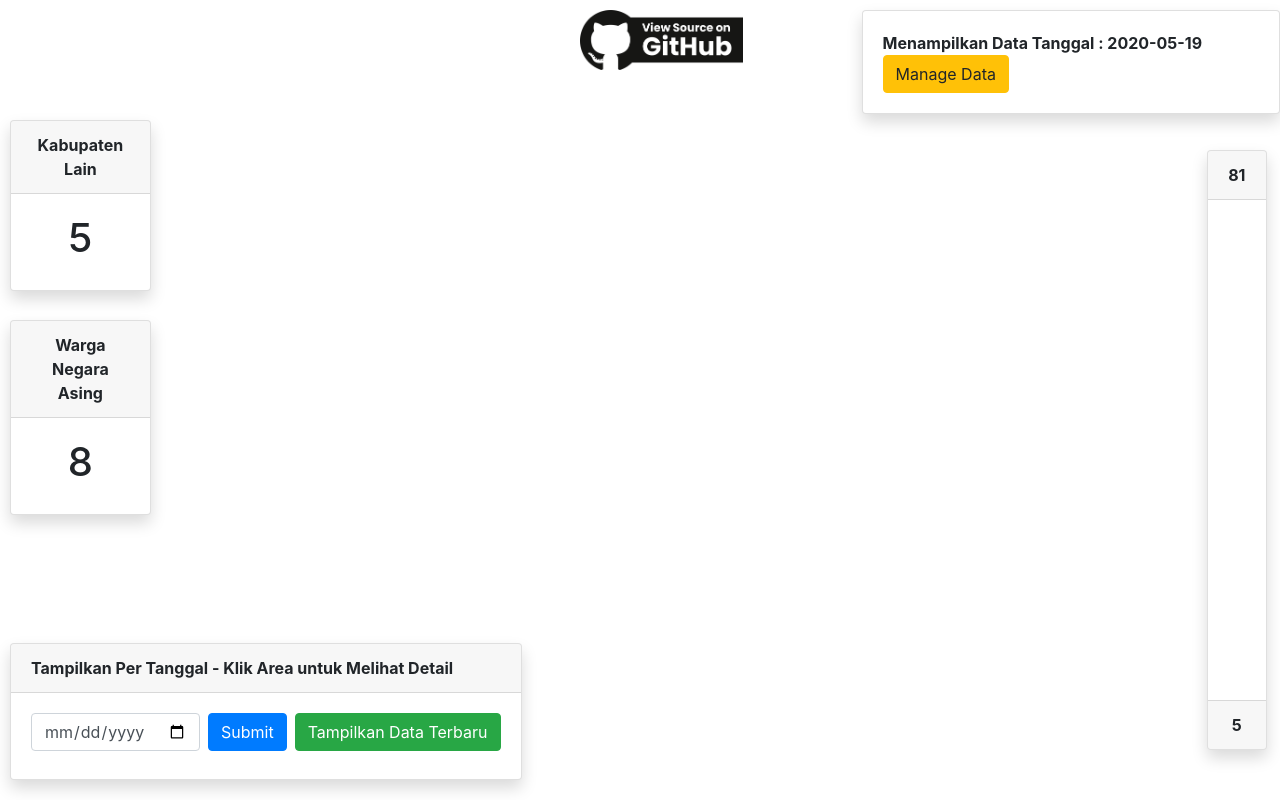
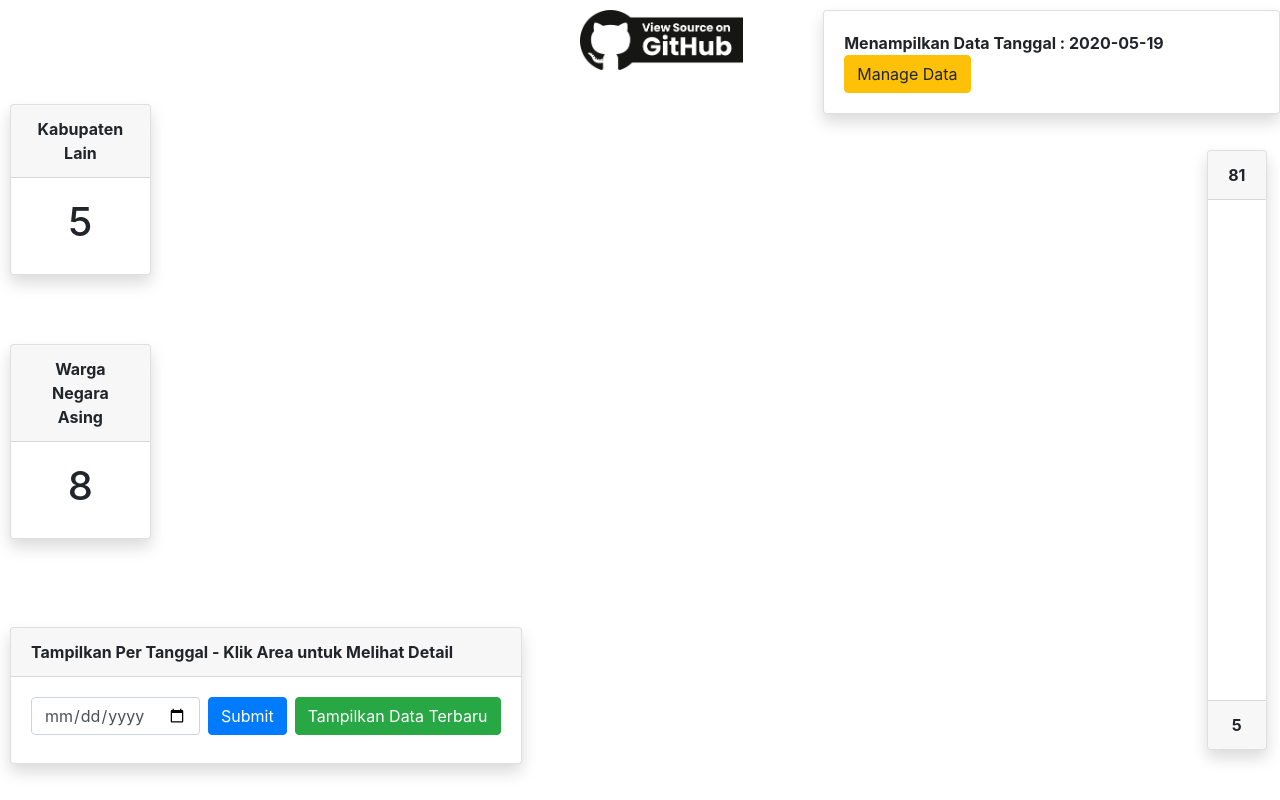
Before and after one commit to padp721/sig-1705551054, a PHP site: page /positif-covid.php in a window 1280 px wide. Run offline with PHP 8.4, Linux system fonts and the light colour scheme; data comes from the database, SQL or seed files in the repository; data that the repository does not hold is empty; some libraries are stand-ins or nearby versions.

Commit message:
Minor Fix

```diff
--- a/positif-covid.php
+++ b/positif-covid.php
@@ -38,7 +38,7 @@
     <script src="rainbowvis.js"></script>
     <script src="leaflet-omnivore.min.js"></script>
 <script>
-    var mymap = L.map('mapid').setView([-8.4, 115], 10);
+    var mymap = L.map('mapid').setView([-8.4, 115], 9);
     L.tileLayer('https://api.mapbox.com/styles/v1/{id}/tiles/{z}/{x}/{y}?access_token={accessToken}', {
         attribution: 'Map data &copy; <a href="https://www.openstreetmap.org/">OpenStreetMap</a> contributors, <a href="https://creativecommons.org/licenses/by-sa/2.0/">CC-BY-SA</a>, Imagery © <a href="https://www.mapbox.com/">Mapbox</a> | I Putu Angga Darma Putra - 1705551054',
         maxZoom: 25,
@@ -191,7 +191,7 @@
 <a href="https://github.com/randomize721/sig-1705551054" class="view-on-github" style="position: fixed;top: 10px;left: calc(50% - 60px);z-index: 9999;" target="_blank"> <img alt="View on Github" src="5847f98fcef1014c0b5e48c0.png" title="View on Github"
 		  width="163"> </a>
 
-<div class="shadow card" style="position: fixed;top: 10px;left: calc(72% - 60px);z-index: 9999;">
+<div class="shadow card" style="position: fixed;top: 10px;left: calc(69% - 60px);z-index: 9999;">
   <div class="card-body">
   <b>Menampilkan Data Tanggal : <?php echo $result['tgl'];?></b>
     <a href="list_data.php" ><button type="button" class="btn btn-warning">Manage Data</button></a>
@@ -200,7 +200,7 @@
 
 
 
-<div class="shadow card" style="position: fixed;top: calc(86% - 45px); left: 10px;z-index: 9999;">
+<div class="shadow card" style="position: fixed;top: calc(84% - 45px); left: 10px;z-index: 9999;">
   <div class="card-header"><b>Tampilkan Per Tanggal - Klik Area untuk Melihat Detail</b></div>
   <div class="card-body">
     <form class="form-inline" action="#" method="post">
@@ -211,14 +211,14 @@
   </div>
 </div>
 
-<div class="shadow card" style="position: fixed;top: 15%; left: 10px;z-index: 9999; width:11%;">
+<div class="shadow card" style="position: fixed;top: 13%; left: 10px;z-index: 9999; width:11%;">
   <div class="card-header"><center><b>Kabupaten Lain</b></center></div>
   <div class="card-body">
     <center><h1><?php echo $result['kabupaten_lainnya']; ?></h1></center>
   </div>
 </div>
 
-<div class="shadow card" style="position: fixed;top: 40%; left: 10px;z-index: 9999; width:11%;">
+<div class="shadow card" style="position: fixed;top: 43%; left: 10px;z-index: 9999; width:11%;">
   <div class="card-header"><center><b>Warga Negara<br>Asing</b></center></div>
   <div class="card-body">
     <center><h1><?php echo $result['wna']; ?></h1></center>
```
